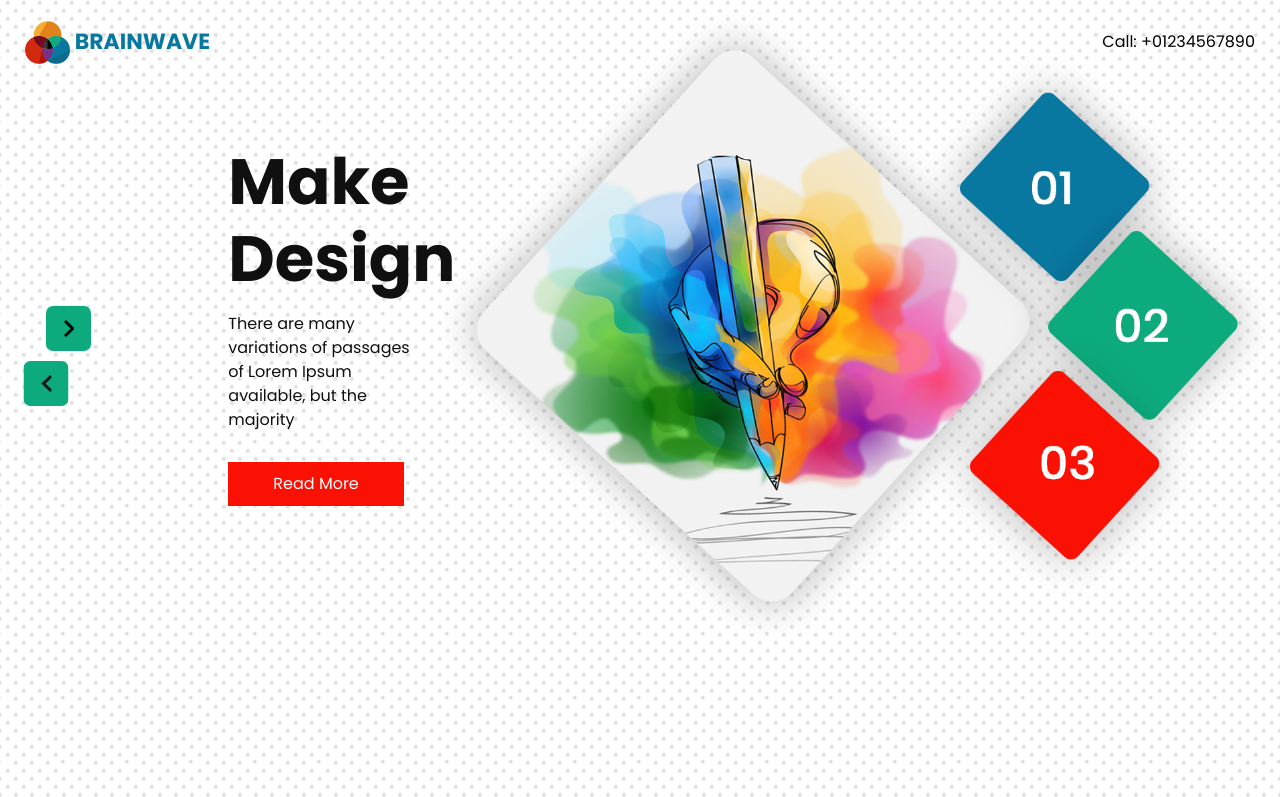
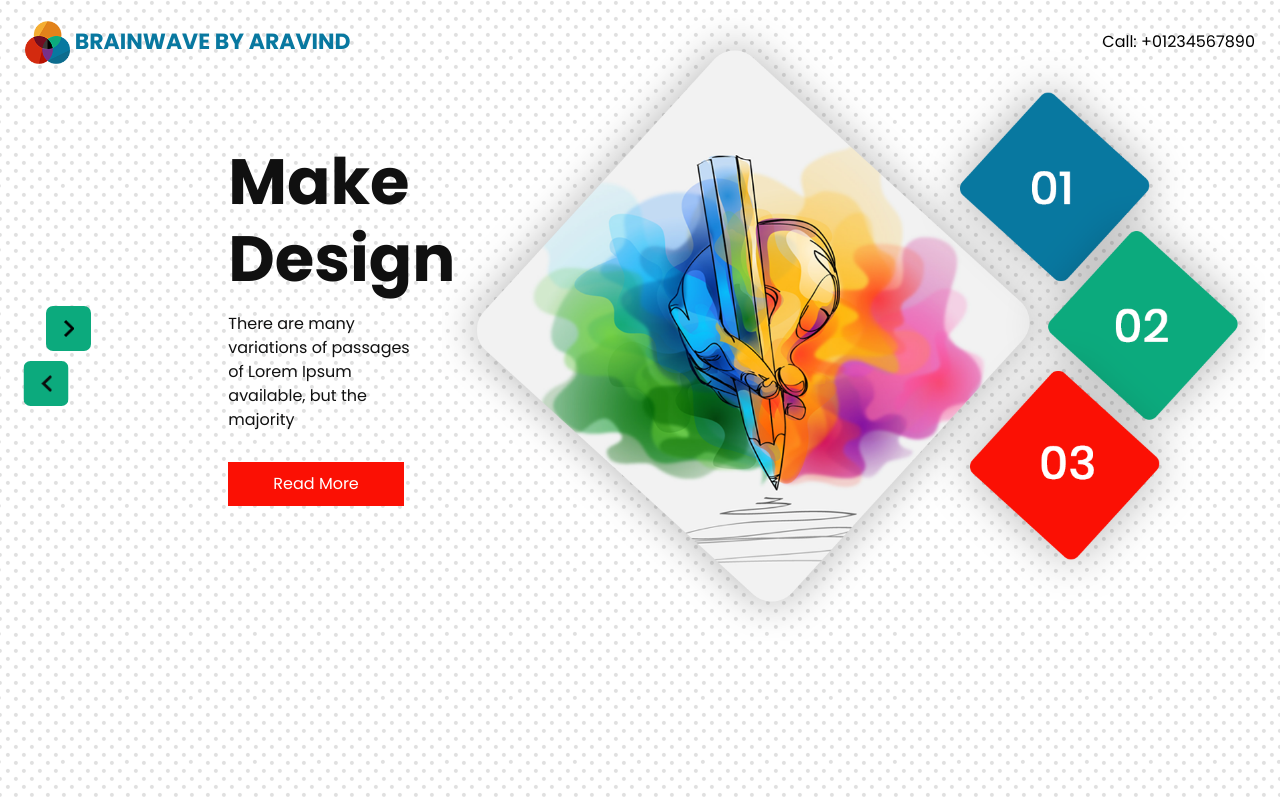
Before and after one commit to venkatavijayaraj/repositoryxyz, a plain HTML site: page index.html in a window 1280 px wide. Shown: the top 797 px of the page. Drawn offline with nearby package versions, Linux system fonts and the light colour scheme.

Commit message:
Update index.html

```diff
--- a/index.html
+++ b/index.html
@@ -38,7 +38,7 @@
           <a class="navbar-brand" href="index.html">
             <img src="images/logo.png" alt="" />
             <span>
-              Brainwave
+              BRAINWAVE BY ARAVIND
             </span>
           </a>
           <button class="navbar-toggler" type="button" data-toggle="collapse" data-target="#navbarSupportedContent" aria-controls="navbarSupportedContent" aria-expanded="false" aria-label="Toggle navigation">
```
